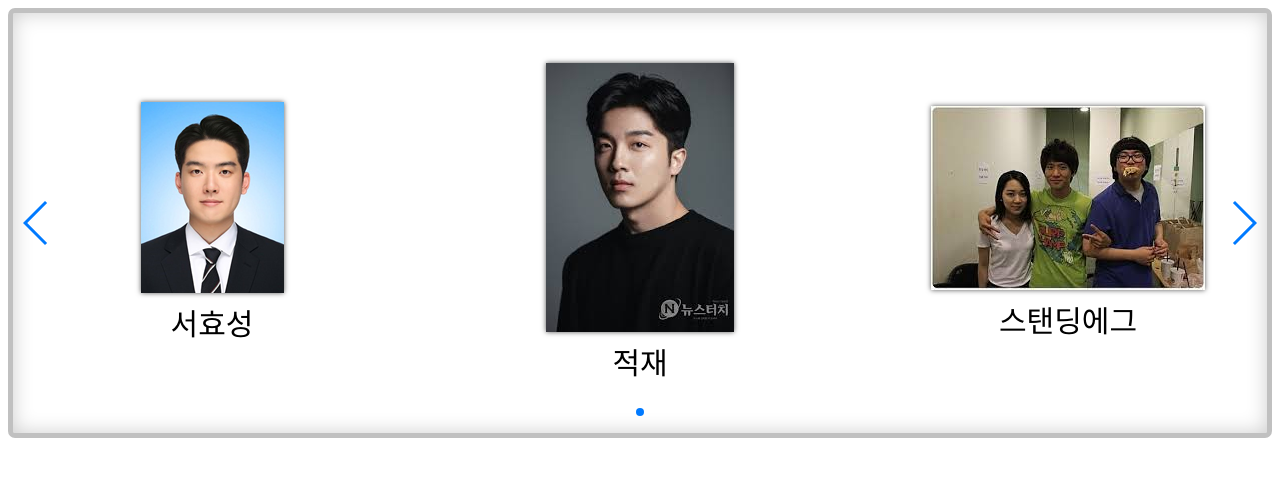
After one commit to wonik-kim/Project_Bustagram, a Java web app: template Bustagram/webapp/WEB-INF/include/busker.jsp in a window 1280 px wide. The commit adds this page. Shown: the top 477 px of the page. Run offline with Spring Boot 4, a stand-in JSP engine, Linux system fonts and the light colour scheme; the template is opened without the code that fills it, so the values that code supplies are empty; the project's own start-up code is not run, and a stand-in starts its controllers and pages.

Commit message:
프론트 엔드 작업
ㅇㅇ

```diff
--- a/Bustagram/webapp/WEB-INF/dispatcher-servlet.xml
+++ b/Bustagram/webapp/WEB-INF/dispatcher-servlet.xml
@@ -17,7 +17,6 @@
 	<mvc:resources location="/WEB-INF/resources/css/" mapping="/css/**" />
     <mvc:resources location="/WEB-INF/resources/js/" mapping="/js/**" />
     <mvc:resources location="/WEB-INF/resources/img/" mapping="/img/**" />
-
 
 	<bean id="viewResolver"
 	class="org.springframework.web.servlet.view.InternalResourceViewResolver">
--- a/Bustagram/webapp/WEB-INF/include/bottom.jsp
+++ b/Bustagram/webapp/WEB-INF/include/bottom.jsp
@@ -27,7 +27,7 @@
 		.aLogin:hover { color:black; text-decoration:none; font-weight:bold; }
 	</style>
 </head>
-<body style="width:90%; margin:0 auto;">
+<body style="width:90%; margin-bottom:0;">
 	<div style="width:90%; height:100px;"></div>
 	<nav class="navbar navbar-expand-sm" style="border-top:3px solid #F7819F;">
 		<ul class="navbar-nav">
--- /dev/null
+++ b/Bustagram/webapp/WEB-INF/include/busker.jsp
@@ -0,0 +1,92 @@
+<%@ page language="java" contentType="text/html; charset=UTF-8" pageEncoding="UTF-8"%>
+
+<!doctype html>
+<script src="http://code.jquery.com/jquery-latest.min.js"></script>
+
+
+<link rel="stylesheet" href="https://cdnjs.cloudflare.com/ajax/libs/Swiper/4.5.1/css/swiper.min.css">
+<script src="https://cdnjs.cloudflare.com/ajax/libs/Swiper/4.5.1/js/swiper.min.js"></script>
+
+<style>
+
+.swiper-container {
+	height:420px;
+	border:5px solid silver;
+	border-radius:7px;
+	box-shadow:0 0 20px #ccc inset;
+}
+.swiper-slide {
+	text-align:center;
+	display:flex; /* 내용을 중앙정렬 하기위해 flex 사용 */
+	align-items:center; /* 위아래 기준 중앙정렬 */
+	justify-content:center; /* 좌우 기준 중앙정렬 */
+}
+.swiper-slide img {
+	box-shadow:0 0 5px #555;
+	max-width:100%; /* 이미지 최대너비를 제한, 슬라이드에 이미지가 여러개가 보여질때 필요 */
+}
+
+
+@import url('https://fonts.googleapis.com/css2?family=Cute+Font&display=swap');
+* {font-family: 'Cute Font', cursive; font-size: 30px;}
+
+
+</style>
+
+<div class="swiper-container">
+	<div class="swiper-wrapper">
+		<div class="swiper-slide">
+			<div>
+				<img src="img/busker1.jpg">
+				<br/>서효성
+			</div>
+		</div>
+
+		<div class="swiper-slide">
+			<div>
+				<img src="img/busker2.jpg">
+				<br/>적재
+			</div>
+		</div>
+
+		<div class="swiper-slide">
+			<div>
+				<img src="img/busker3.jpg">
+				<br/>스탠딩에그
+			</div>
+		</div>
+
+	</div>
+
+	<!-- 네비게이션 -->
+	<div class="swiper-button-next"></div><!-- 다음 버튼 (오른쪽에 있는 버튼) -->
+	<div class="swiper-button-prev"></div><!-- 이전 버튼 -->
+
+	<!-- 페이징 -->
+	<div class="swiper-pagination"></div>
+</div>
+<script>
+
+new Swiper('.swiper-container', {
+
+	slidesPerView : 3, // 동시에 보여줄 슬라이드 갯수
+	spaceBetween : 30, // 슬라이드간 간격
+	slidesPerGroup : 3, // 그룹으로 묶을 수, slidesPerView 와 같은 값을 지정하는게 좋음
+
+	// 그룹수가 맞지 않을 경우 빈칸으로 메우기
+	// 3개가 나와야 되는데 1개만 있다면 2개는 빈칸으로 채워서 3개를 만듬
+	loopFillGroupWithBlank : true,
+
+	loop : true, // 무한 반복
+
+	pagination : { // 페이징
+		el : '.swiper-pagination',
+		clickable : true, // 페이징을 클릭하면 해당 영역으로 이동, 필요시 지정해 줘야 기능 작동
+	},
+	navigation : { // 네비게이션
+		nextEl : '.swiper-button-next', // 다음 버튼 클래스명
+		prevEl : '.swiper-button-prev', // 이번 버튼 클래스명
+	},
+});
+
+</script>
--- /dev/null
+++ b/Bustagram/webapp/WEB-INF/include/style.css
@@ -0,0 +1 @@
+body {font-family: 'Cute Font', cursive;}
--- a/Bustagram/webapp/WEB-INF/include/top.jsp
+++ b/Bustagram/webapp/WEB-INF/include/top.jsp
@@ -30,7 +30,7 @@
 <body style="width:90%; margin:0 auto;">
 	<div class="wrapTop">
 		<div id="divLogo" style="width:65%; height:150px;">
-			<a href="/"><img style="margin:10px 50px;" src="/img/bustagram_logo_kor.png" alt="로고"/></a>
+			<a href="/"><img style="margin:10px 50px;" src="img/bustagram_logo_kor.png" alt="로고"/></a>
 		</div>
 		<form action="/" method="POST" id="formLogin">
 			<table id="tblLogin">
```
Also changed, not shown: Bustagram/webapp/WEB-INF/include/concert.jsp (added, +90 -0 lines), Bustagram/webapp/WEB-INF/views/Main.jsp (deleted, +0 -27 lines), Bustagram/webapp/WEB-INF/views/home.jsp (+14 -6 lines), Bustagram/webapp/WEB-INF/resources/img/busker1.jpg (added), Bustagram/webapp/WEB-INF/resources/img/busker2.jpg (added), Bustagram/webapp/WEB-INF/resources/img/busker3.jpg (added), Bustagram/webapp/WEB-INF/resources/img/concert1.jpg (added), Bustagram/webapp/WEB-INF/resources/img/concert2.jpg (added), Bustagram/webapp/WEB-INF/resources/img/concert3.jpg (added), 1 other file.
